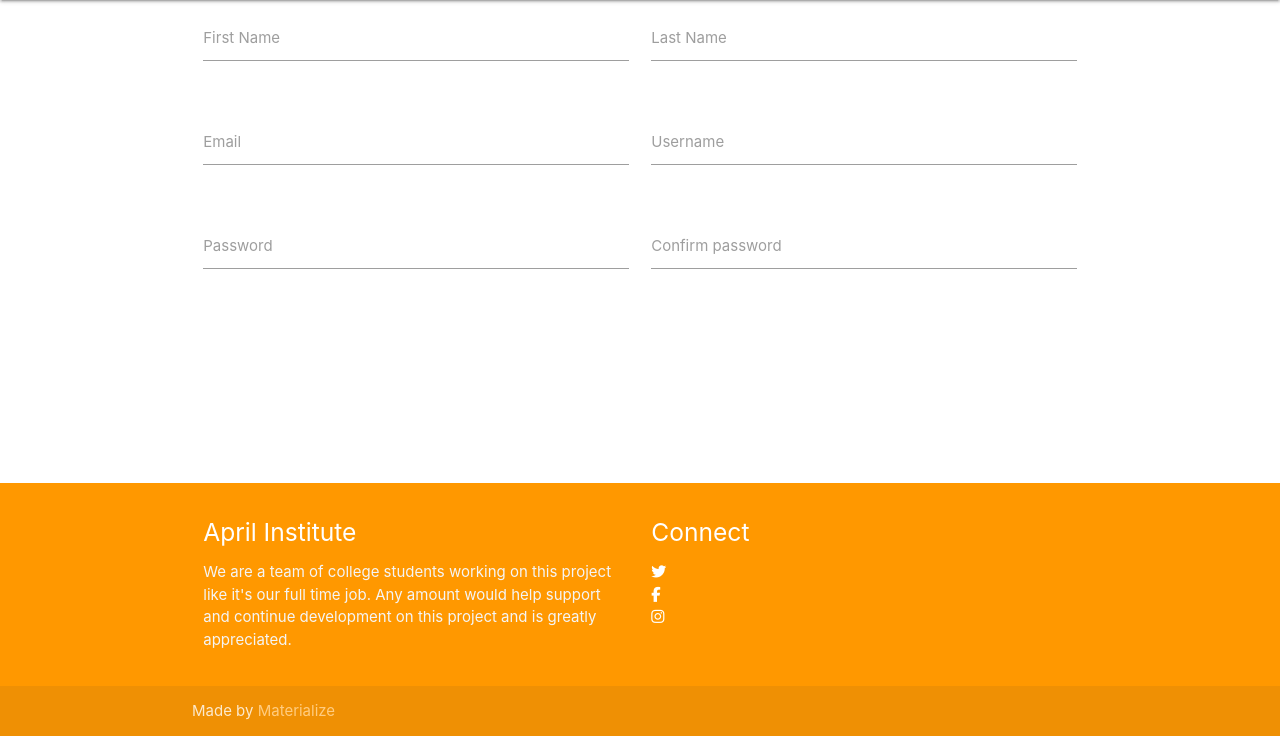
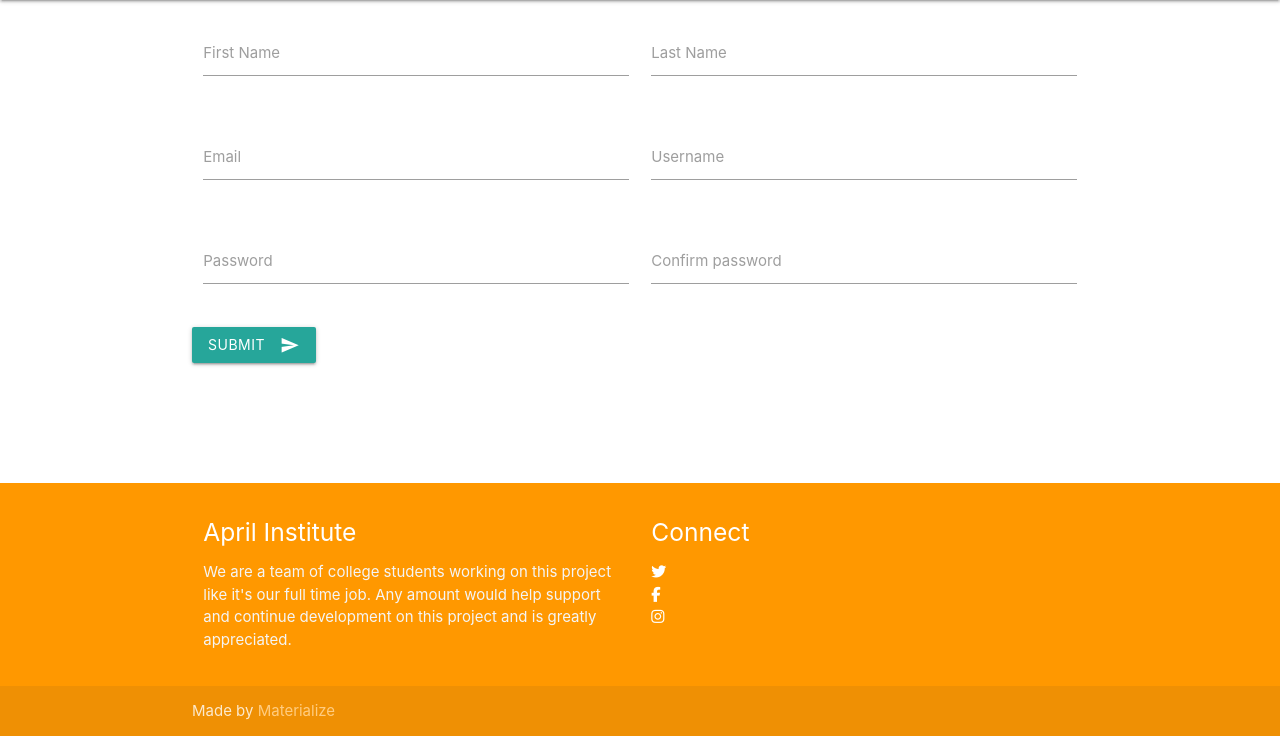
Before and after one commit to 0xFFFFFF1D/capstone-project, a PHP site: page /signup.html in a window 1280 px wide. Shown: the part 64-800 px from the top of the page. Run offline with PHP 8.4, Linux system fonts and the light colour scheme; some libraries are stand-ins or nearby versions.

Commit message:
Added button to signup.html, added padding-top to style.css

```diff
--- a/css/style.css
+++ b/css/style.css
@@ -16,6 +16,7 @@ body {
 
 main {
   flex: 1 0 auto;
+  padding-top: 1em;
 }
 
 .header-font {
--- a/signup.html
+++ b/signup.html
@@ -64,7 +64,9 @@
                   </div>
               </div>
               <div class="row">
-
+                 <button class="btn waves-effect waves-light" type="submit" name="action">
+                    Submit<i class="material-icons right">send</i>
+                </button>
               </div>
 
               </div>
```
